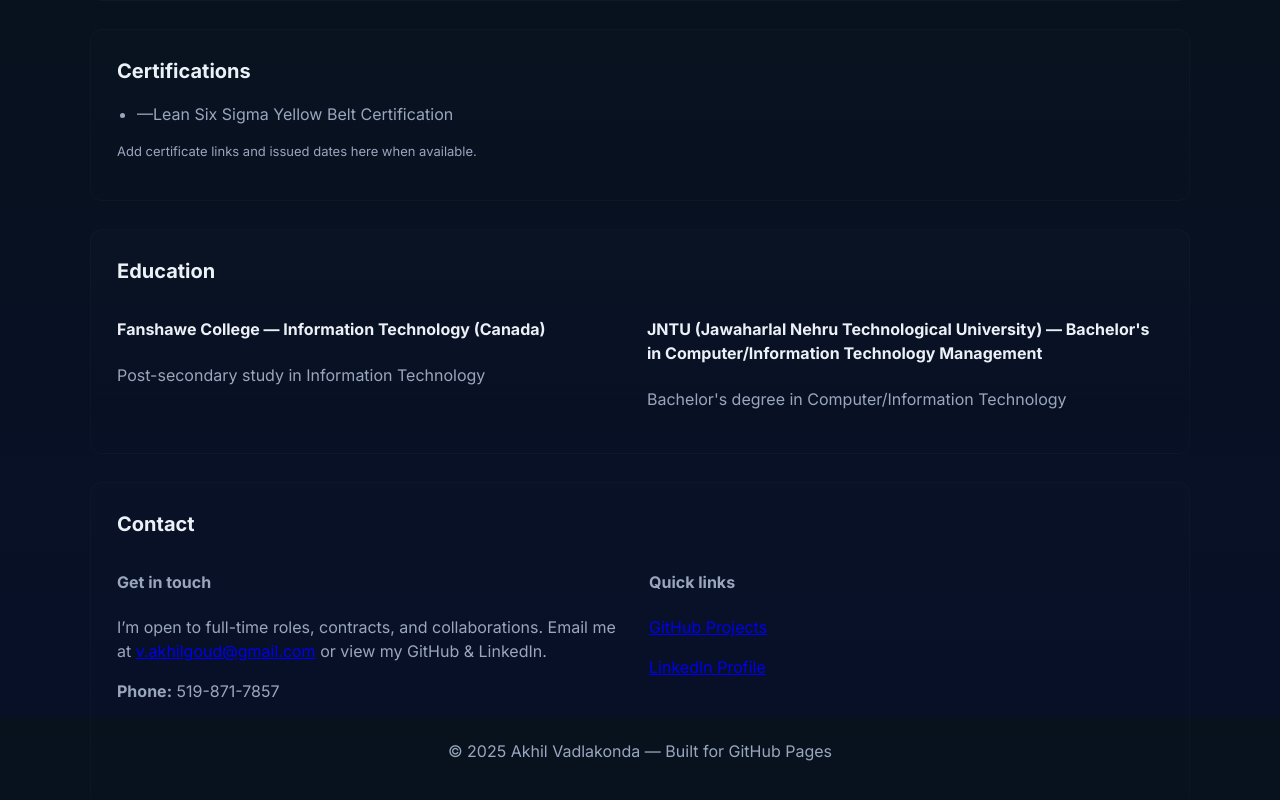
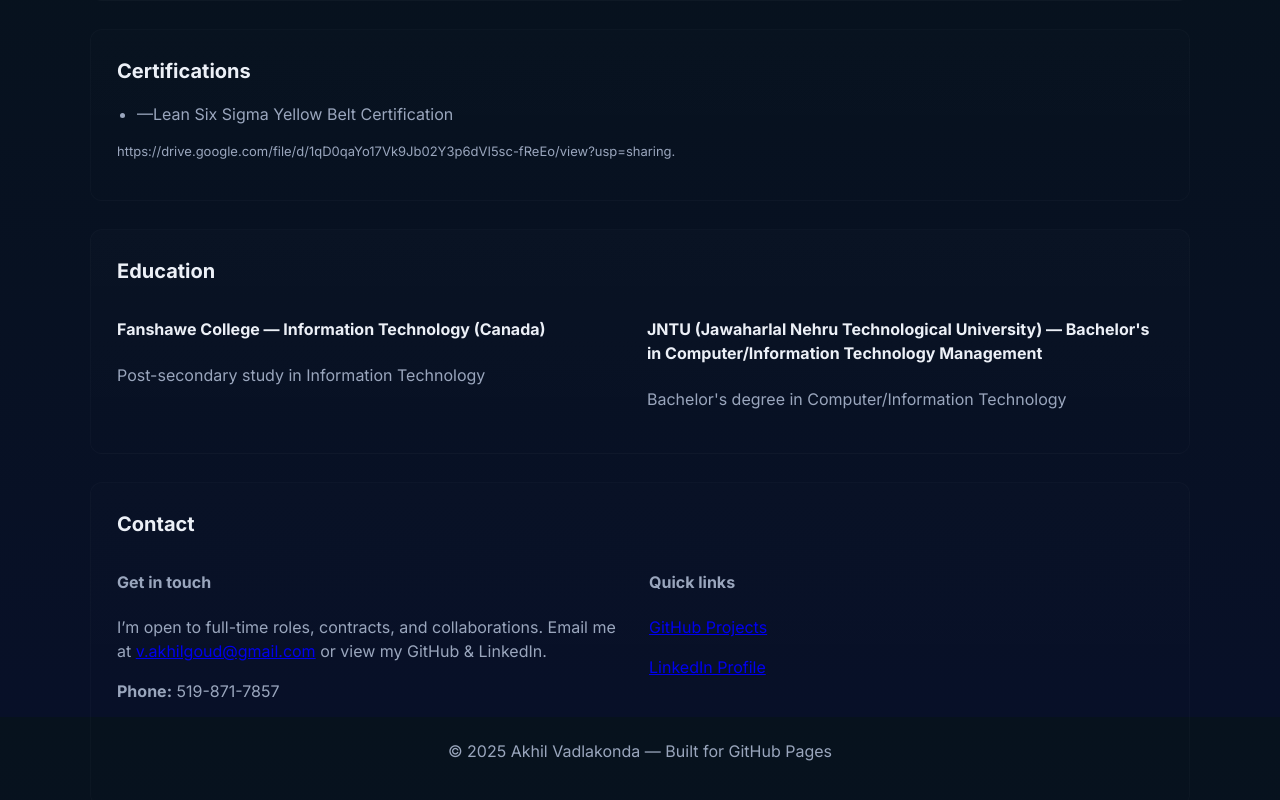
Before and after one commit to akhilgou/AkhilVadlakonda, a plain HTML site: page index.html in a window 1280 px wide. Shown: the part 1683-2483 px from the top of the page. Drawn offline with Linux system fonts and the light colour scheme.

Commit message:
Update index.html

```diff
--- a/index.html
+++ b/index.html
@@ -141,7 +141,7 @@
       <ul class="cert-list">
         <li>—Lean Six Sigma Yellow Belt Certification</li>
       </ul>
-      <p class="muted small">Add certificate links and issued dates here when available.</p>
+      <p class="muted small">https://drive.google.com/file/d/1qD0qaYo17Vk9Jb02Y3p6dVI5sc-fReEo/view?usp=sharing.</p>
     </section>
 
     <!-- EDUCATION -->
```
